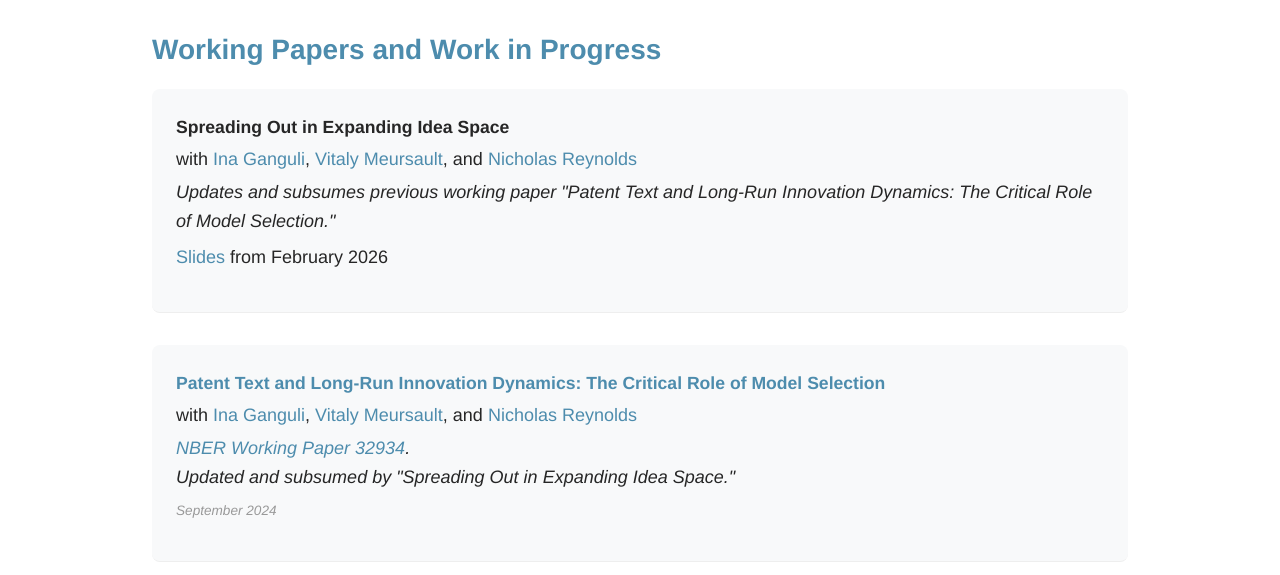
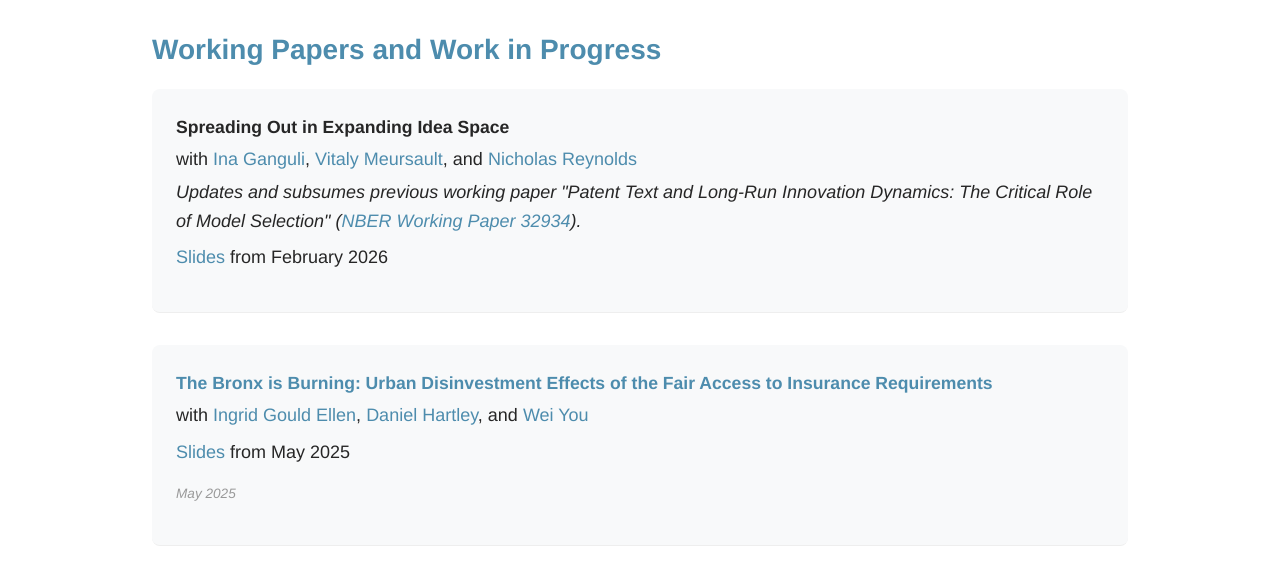
Before and after one commit to jeffrlin/jeffrlin.github.io, a plain HTML site: page research.html in a window 1280 px wide. Shown: the part 170-745 px from the top of the page. Drawn offline with Linux system fonts and the light colour scheme.

Commit message:
Update research.html

```diff
--- a/research.html
+++ b/research.html
@@ -56,27 +56,11 @@
 					<a href="https://www.nicholas-reynolds.com" target="_blank">Nicholas Reynolds</a>
 				</p>
 				<p class="paper-venue">
-					Updates and subsumes previous working paper "Patent Text and Long-Run Innovation Dynamics: The Critical Role of Model Selection."
+					Updates and subsumes previous working paper "Patent Text and Long-Run Innovation Dynamics: The Critical Role of Model Selection" (<a href="https://www.nber.org/papers/w32934" target="_blank">NBER Working Paper 32934</a>).
 				</p>
 				<p class="paper-links">
 					<a href="talk/GLMR-EIS-talk.pdf" target="_blank">Slides</a> from February 2026
 				</p>
-			</div>
-
-			<div class="paper-item">
-				<p class="paper-title">
-					<a href="papers/GLMR-PTLRID.pdf" target="_blank">Patent Text and Long-Run Innovation Dynamics: The Critical Role of Model Selection</a>
-				</p>
-				<p class="paper-authors">
-					with <a href="https://blogs.umass.edu/iganguli/" target="_blank">Ina Ganguli</a>,
-					<a href="https://www.vmeursault.com/" target="_blank">Vitaly Meursault</a>, and
-					<a href="https://www.nicholas-reynolds.com" target="_blank">Nicholas Reynolds</a>
-				</p>
-				<p class="paper-venue">
-					<a href="https://www.nber.org/papers/w32934" target="_blank">NBER Working Paper 32934</a>.
-					<br>Updated and subsumed by "Spreading Out in Expanding Idea Space."
-				</p>
-				<p class="datestamp">September 2024</p>
 			</div>
 
 			<div class="paper-item">
@@ -101,7 +85,7 @@
 					<a href="https://sites.google.com/site/kmangum104/" target="_blank">Kyle Mangum</a>
 				</p>
 				<p class="paper-links">
-					<a href="talk/BLM-EE-talk.pdf" target="_blank">Slides</a> from October 2025
+					<a href="talk/BLM-EE-talk.pdf" target="_blank">Slides</a> from February 2026
 				</p>
 			</div>
 
```
